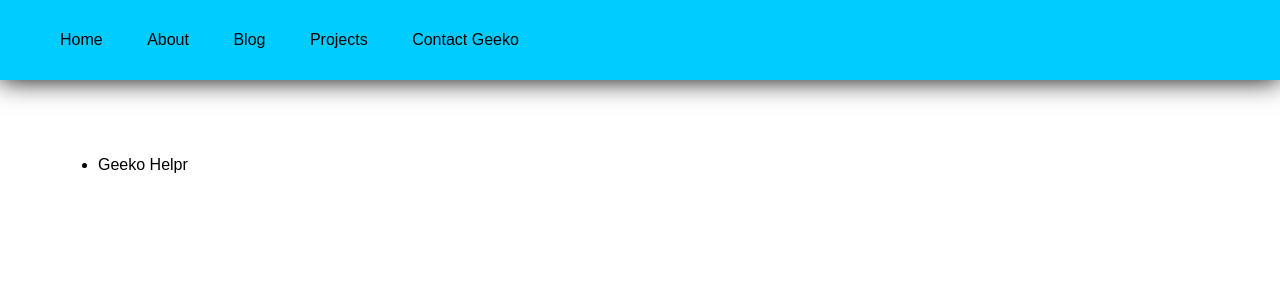
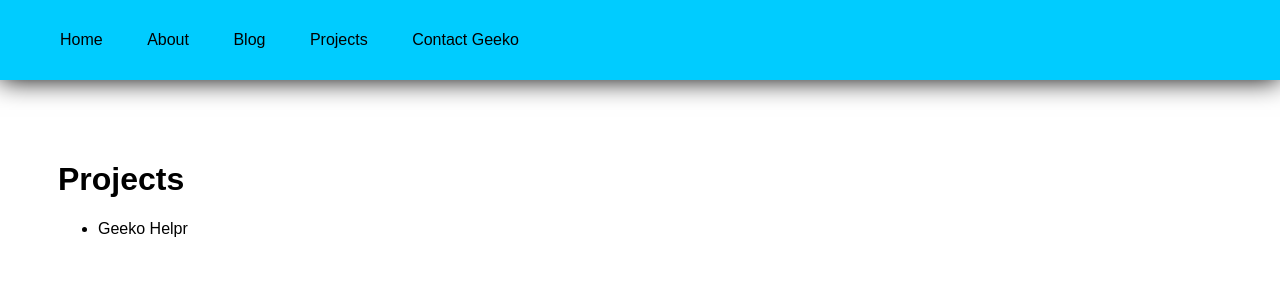
Before and after one commit to Geeko/geeko.github.io, a Jekyll site: the page built from projects/index.html, in a window 1280 px wide. Shown: the top 300 px of the page. Built offline with Jekyll 4.4.1, drawn with Linux system fonts in a browser that asks for light colours.

Commit message:
Update index.html

```diff
--- a/projects/index.html
+++ b/projects/index.html
@@ -2,6 +2,7 @@
 layout: default
 title: Geeko Project Page
 ---
+<h1>Projects</h1>
 <ul>
   <li><a href="/projects/geekohelpr">Geeko Helpr</a></li>
-<ul>
+</ul>
```
